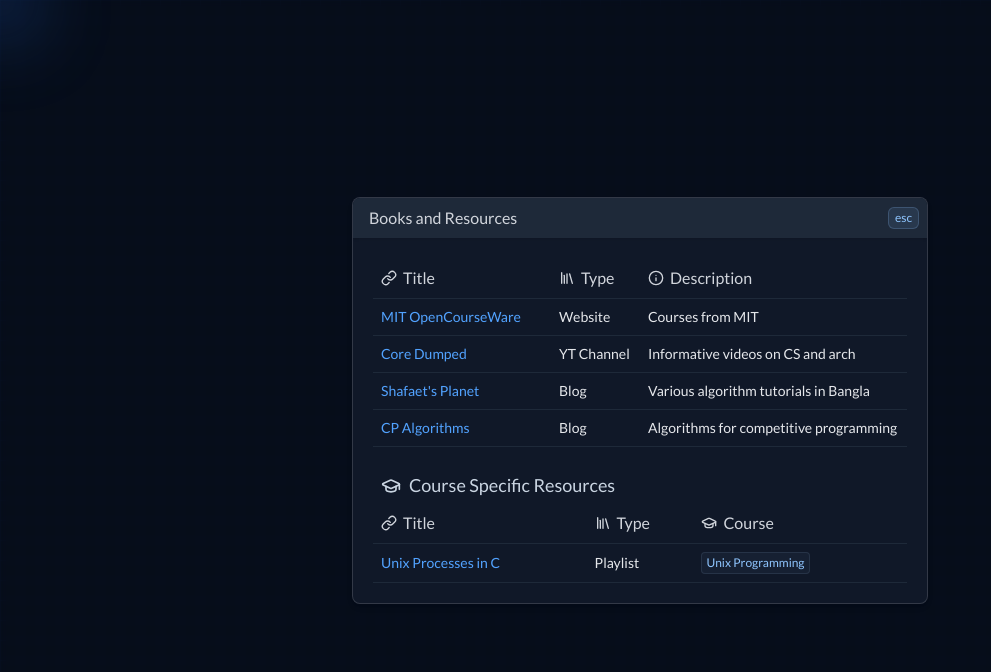
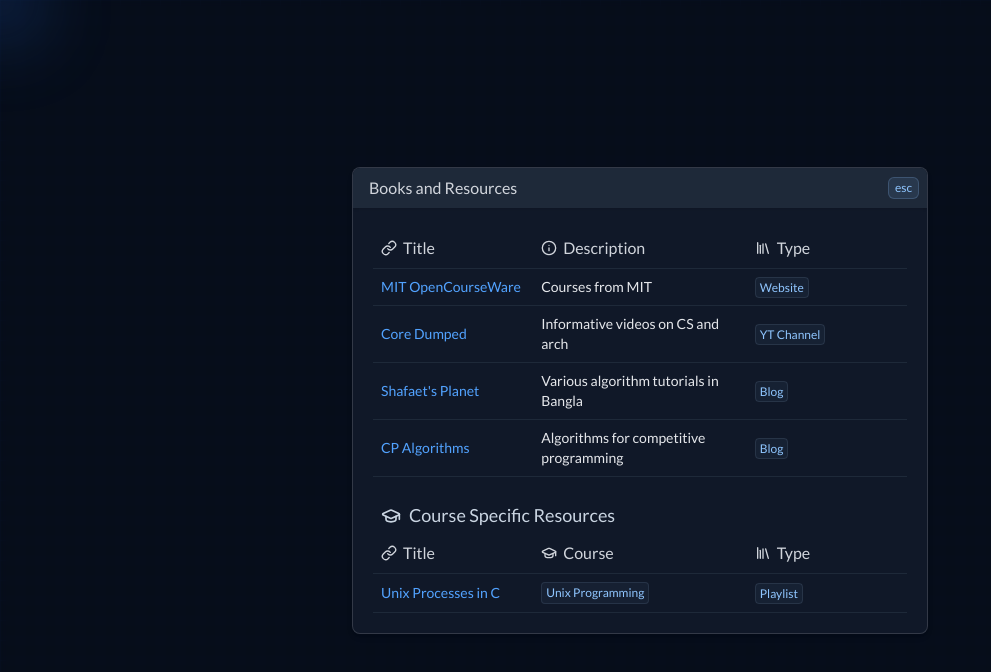
Before and after one commit to mehedirm6244/ruetece24, a React (Vite) app: page / in a window 1280 px wide. Both pictures are taken after a click on the button "Resources". Shown: the top 672 px of the page, without its empty margins (0-991 px from the left). Built offline with nearby package versions, Linux system fonts and the light colour scheme.

Commit message:
Update names

```diff
--- a/src/App.tsx
+++ b/src/App.tsx
@@ -13,14 +13,15 @@
   const typedChars = twMotto.slice(0, twIdx).split('');
 
   const nicknames = [
-    'Fariha', 'Mahdi', 'Azmain', 'Smriti', 'Tareq', 'Proma', 'Simum', 'Nice', 'Shabib',
-    'Araf', 'Musfikur', 'Shefat', 'Rakib', 'Tasnim', 'Sami', 'Sharmista', 'Shams', 'Shadib',
-    'Ittahad', 'Mahi', 'Samin', 'Sarah', 'Abdullah', 'Uddipon', 'Siam', 'Nidhi', 'Mashrafee',
-    'Amimul', 'Tamim', 'Galib', 'Shihab',  'Niloy', 'Saimur', 'Oleen', 'Abdullah', 'Rafin',
-    'Fazle', 'Sohan', 'Imran', 'Tamjid', 'Shammo', 'Amir', 'Jakaria', 'Al Khalik', 'Sajeeb',
-    'Zahi', 'Faiza', 'Tushar', 'Arnob', 'Rafiu', 'Showmee', 'Mugdho', 'Nafij', 'Naeem', 'Labib',
-    'Nafisa', 'Auyon', 'Nishit', 'Noor', 'Ahsan'
+    'Azmain', 'Smriti', 'Tareq', 'Simum', 'Nice', 'Shabib', 'Araf', 'Tahanan', 'Shefat',
+    'Rakibul', 'Tasnim', 'Sami', 'Sharmista', 'Ittahad', 'Mahi', 'Samin', 'Sarah', 'Abdullah',
+    'Uddipon', 'Siam', 'Mashrafee', 'Amimul', 'Tamim', 'Galib', 'Shihab', 'Niloy', 'Saimur',
+    'Oleen', 'Rafin', 'Tamjid', 'Al Khalik', 'Sajeeb', 'Faiza', 'Tushar', 'Arnob',
+    'Rafiu', 'Showmee', 'Mugdho', 'Nafij', 'Naeem', 'Labib', 'Nafisa', 'Auyon', 'Nishit',
+    'Ahsan', 'Nahira', 'Tousif', 'Tahsin', 'Preetom', 'Alvi', 'Tanbir', 'Srabony', 'Rahat',
+    'Shahin', 'Naimul', 'Ashikin', 'Pronob', 'Roktim', 'Shibajit', 'Joyita'
   ];
+  console.log(nicknames.length)
 
   const [currentName, setCurrentName] = useState('..');
   const nameSwitchDelay = 350;
--- a/src/components/index/ResourcesModal.tsx
+++ b/src/components/index/ResourcesModal.tsx
@@ -12,14 +12,14 @@
           <table className="min-w-full text-left border-collapse table-auto">
             <thead>
               <tr className="border-b border-gray-800">
-                <th className="p-2 font-medium text-gray-300 w-1/3">
+                <th className="p-2 font-medium text-gray-300 w-[30%]">
                   <Link size="16" className="inline -mt-0.5 mr-1.5"/>Title
                 </th>
-                <th className="p-2 font-medium text-gray-300 w-1/6">
+                <th className="p-2 font-medium text-gray-300 w-2/5">
+                  <Info size="16" className="inline -mt-0.5 mr-1.5"/>Description
+                </th>
+                <th className="p-2 font-medium text-gray-300 w-3/10">
                   <Library size="16" className="inline -mt-0.5 mr-1.5"/>Type
-                </th>
-                <th className="p-2 font-medium text-gray-300 w-1/2">
-                  <Info size="16" className="inline -mt-0.5 mr-1.5"/>Description
                 </th>
               </tr>
             </thead>
@@ -36,8 +36,12 @@
                       {resource.title}
                     </a>
                   </td>
-                  <td className="p-2 text-gray-200">{resource.type}</td>
-                  <td className="p-2 text-gray-200 break-all">{resource.desc}</td>
+                  <td className="p-2 text-gray-200">{resource.desc}</td>
+                  <td className="p-2 text-gray-200">
+                    <span className="bg-blue-300/5 text-blue-300 px-1 py-0.5 text-xs rounded border border-blue-200/10">
+                      {resource.type}
+                    </span>
+                  </td>
                 </tr>
               ))}
             </tbody>
@@ -55,14 +59,14 @@
           <table className="min-w-full text-left border-collapse table-auto">
             <thead>
               <tr className="border-b border-gray-800">
-                <th className="p-2 font-medium text-gray-300 w-2/5">
+                <th className="p-2 font-medium text-gray-300 w-3/10">
                   <Link size="16" className="inline -mt-0.5 mr-1.5"/>Title
-                </th>
-                <th className="p-2 font-medium text-gray-300 w-1/5">
-                  <Library size="16" className="inline -mt-0.5 mr-1.5"/>Type
                 </th>
                 <th className="p-2 font-medium text-gray-300 w-2/5">
                   <GraduationCap size="16" className="inline -mt-0.5 mr-1.5"/>Course
+                </th>
+                <th className="p-2 font-medium text-gray-300 w-3/10">
+                  <Library size="16" className="inline -mt-0.5 mr-1.5"/>Type
                 </th>
               </tr>
             </thead>
@@ -79,7 +83,6 @@
                       {resource.title}
                     </a>
                   </td>
-                  <td className="p-2 text-gray-200">{resource.type}</td>
                   <td className="p-2 text-gray-200 break-all">
                     <div className="flex flex-row gap-1.5 flex-wrap">
                       {resource.courses?.map((course, index) => (
@@ -88,6 +91,11 @@
                         </span>
                       ))}
                     </div>
+                  </td>
+                  <td className="p-2 text-gray-200">
+                    <span className="bg-blue-300/5 text-blue-300 px-1 py-0.5 text-xs rounded border border-blue-200/10">
+                      {resource.type}
+                    </span>
                   </td>
                 </tr>
               ))}
```
